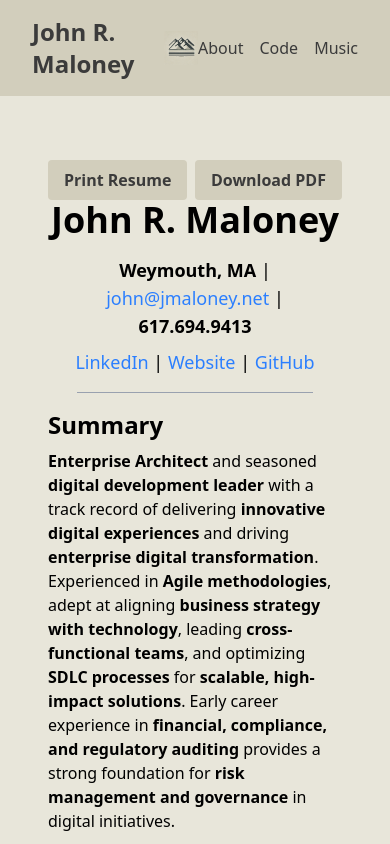
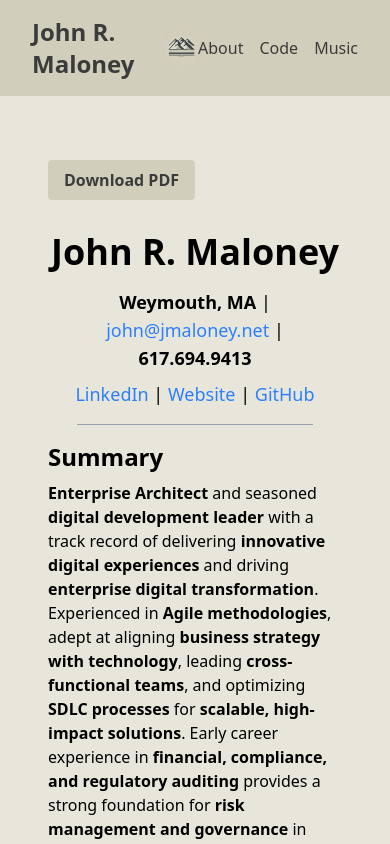
Before and after one commit to jrmaloney/jmaloney-nextjs-tw, a Next.js app: page /resume in a window 390 px wide. Shown: the top 844 px of the page. Built offline with nearby package versions, Linux system fonts and the light colour scheme.

Commit message:
hide print on mobile

```diff
--- a/app/resume/page.tsx
+++ b/app/resume/page.tsx
@@ -26,8 +26,8 @@ const DownloadPDFButton = () => {
 const Resume = () => {
   return (
     <div className="p-8 max-w-4xl mx-auto">
-        <div className="flex justify-between mt-4 no-print">
-            <button onClick={() => window.print()} className="mt-4 px-4 py-2 bg-[#d2cebc] text-[#3b3b3b] font-bold rounded no-print hover:bg-[#bfb8a4] hover:text-black cursor-pointer transition duration-300">Print Resume</button>
+        <div className="flex justify-between mt-4 no-print mb-8">
+            <button onClick={() => window.print()} className="mt-4 px-4 py-2 bg-[#d2cebc] text-[#3b3b3b] font-bold rounded no-print hover:bg-[#bfb8a4] hover:text-black cursor-pointer transition duration-300 hidden sm:inline-block">Print Resume</button>
             <DownloadPDFButton />
         </div>
 
```
